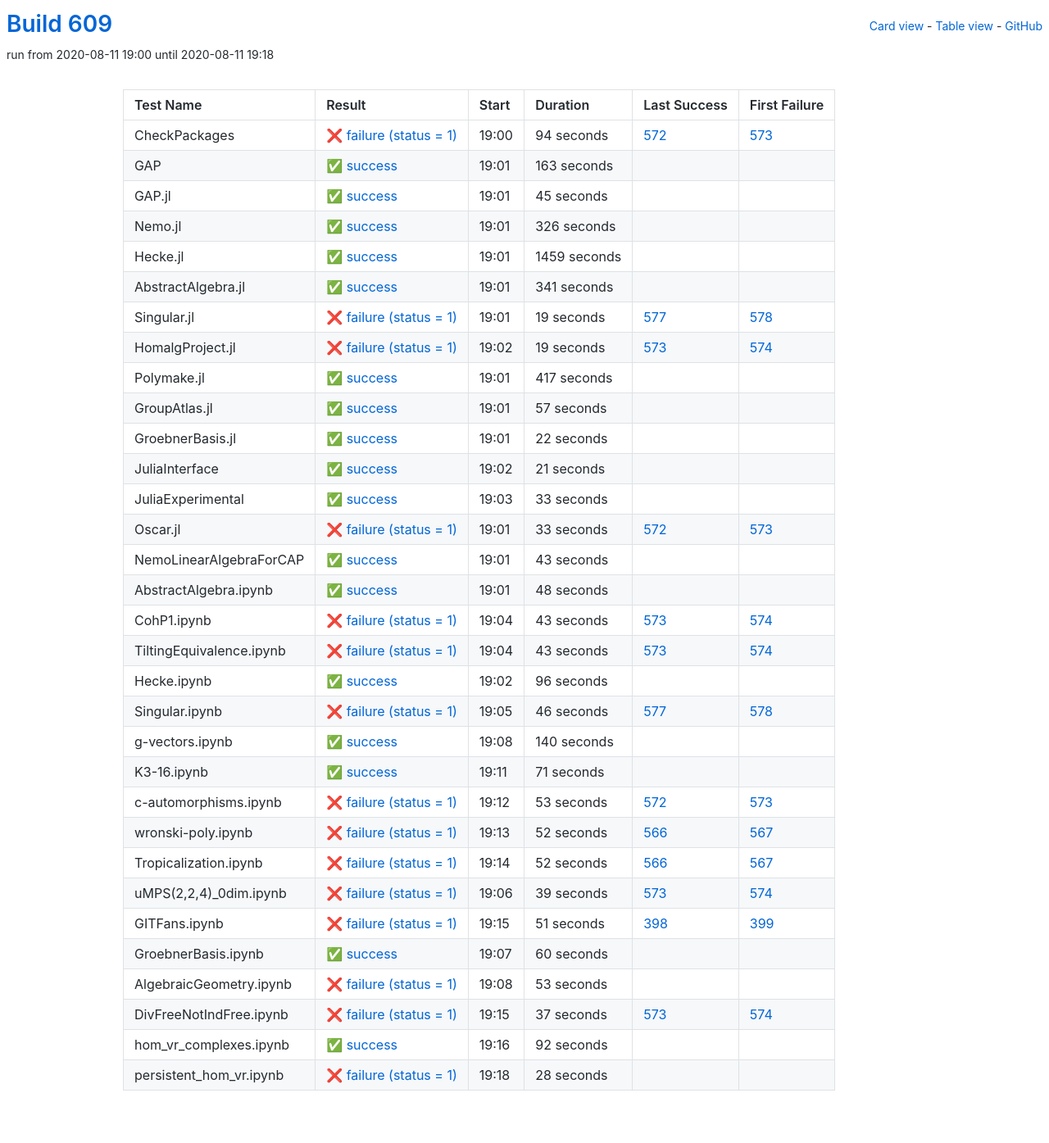
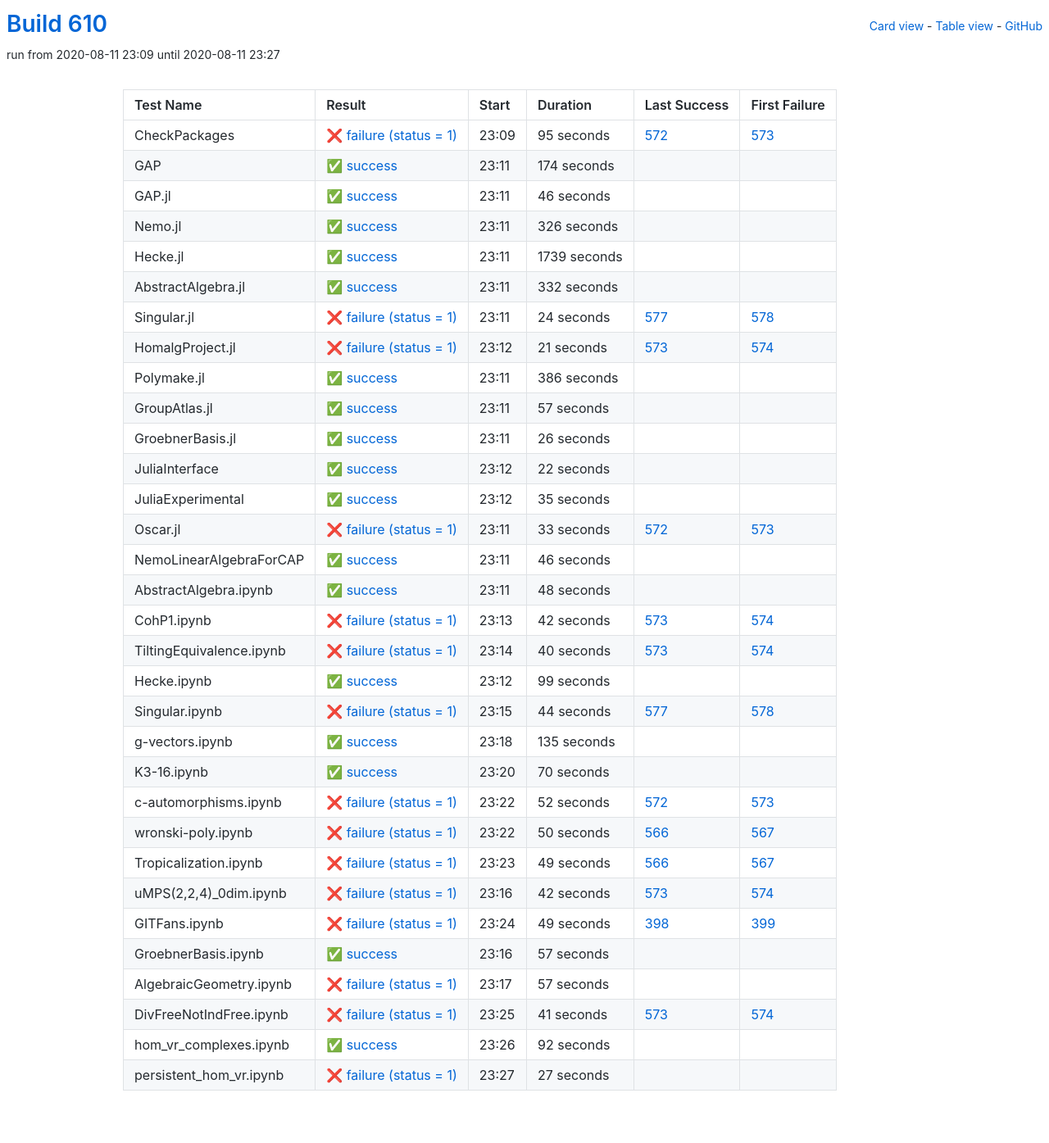
Before and after one commit to oscar-system/oscar-ci-status-stable, a Jekyll site: the page built from table.html, in a window 1280 px wide. Shown: the whole page at 82% size. Built offline with Jekyll 4.4.1, drawn with Linux system fonts in a browser that asks for light colours.

Commit message:
Build #610

```diff
--- a/_data/ci.yml
+++ b/_data/ci.yml
@@ -1,6 +1,6 @@
 ---
-build: 609
-build_url: https://oscarci.mathematik.uni-kl.de/job/oscar-stable/609/
+build: 610
+build_url: https://oscarci.mathematik.uni-kl.de/job/oscar-stable/610/
 job: oscar-stable
 organization: oscar-system
 repo: oscar-ci-status-stable
@@ -8,44 +8,44 @@ repourl: https://github.com/oscar-system/oscar-ci-status-stable
 tests:
 - name: CheckPackages
   id: checkpackages
-  log: https://oscarci.mathematik.uni-kl.de/job/oscar-stable/609/artifact/logs/build-609/CheckPackages.log
-  start: 2020-08-11 19:00
+  log: https://oscarci.mathematik.uni-kl.de/job/oscar-stable/610/artifact/logs/build-610/CheckPackages.log
+  start: 2020-08-11 23:09
   success: false
   exitcode: 1
   status: failure
-  duration: 94
+  duration: 95
   last_success: 572
   last_success_url: https://oscarci.mathematik.uni-kl.de/job/oscar-stable/572/
   first_failure: 573
   first_failure_url: https://oscarci.mathematik.uni-kl.de/job/oscar-stable/573/
 - name: GAP
   id: gap
-  log: https://oscarci.mathematik.uni-kl.de/job/oscar-stable/609/artifact/logs/build-609/GAP.log
-  start: 2020-08-11 19:01
+  log: https://oscarci.mathematik.uni-kl.de/job/oscar-stable/610/artifact/logs/build-610/GAP.log
+  start: 2020-08-11 23:11
   success: true
   exitcode: 0
   status: success
-  duration: 163
+  duration: 174
   last_success: false
   last_success_url:
   first_failure: false
   first_failure_url:
 - name: GAP.jl
   id: gap-jl
-  log: https://oscarci.mathematik.uni-kl.de/job/oscar-stable/609/artifact/logs/build-609/GAP.jl.log
-  start: 2020-08-11 19:01
+  log: https://oscarci.mathematik.uni-kl.de/job/oscar-stable/610/artifact/logs/build-610/GAP.jl.log
+  start: 2020-08-11 23:11
   success: true
   exitcode: 0
   status: success
-  duration: 45
+  duration: 46
   last_success: false
   last_success_url:
   first_failure: false
   first_failure_url:
 - name: Nemo.jl
   id: nemo-jl
-  log: https://oscarci.mathematik.uni-kl.de/job/oscar-stable/609/artifact/logs/build-609/Nemo.jl.log
-  start: 2020-08-11 19:01
+  log: https://oscarci.mathematik.uni-kl.de/job/oscar-stable/610/artifact/logs/build-610/Nemo.jl.log
+  start: 2020-08-11 23:11
   success: true
   exitcode: 0
   status: success
@@ -56,68 +56,68 @@ tests:
   first_failure_url:
 - name: Hecke.jl
   id: hecke-jl
-  log: https://oscarci.mathematik.uni-kl.de/job/oscar-stable/609/artifact/logs/build-609/Hecke.jl.log
-  start: 2020-08-11 19:01
+  log: https://oscarci.mathematik.uni-kl.de/job/oscar-stable/610/artifact/logs/build-610/Hecke.jl.log
+  start: 2020-08-11 23:11
   success: true
   exitcode: 0
   status: success
-  duration: 1459
+  duration: 1739
   last_success: false
   last_success_url:
   first_failure: false
   first_failure_url:
 - name: AbstractAlgebra.jl
   id: abstractalgebra-jl
-  log: https://oscarci.mathematik.uni-kl.de/job/oscar-stable/609/artifact/logs/build-609/AbstractAlgebra.jl.log
-  start: 2020-08-11 19:01
+  log: https://oscarci.mathematik.uni-kl.de/job/oscar-stable/610/artifact/logs/build-610/AbstractAlgebra.jl.log
+  start: 2020-08-11 23:11
   success: true
   exitcode: 0
   status: success
-  duration: 341
+  duration: 332
   last_success: false
   last_success_url:
   first_failure: false
   first_failure_url:
 - name: Singular.jl
   id: singular-jl
-  log: https://oscarci.mathematik.uni-kl.de/job/oscar-stable/609/artifact/logs/build-609/Singular.jl.log
-  start: 2020-08-11 19:01
+  log: https://oscarci.mathematik.uni-kl.de/job/oscar-stable/610/artifact/logs/build-610/Singular.jl.log
+  start: 2020-08-11 23:11
   success: false
   exitcode: 1
   status: failure
-  duration: 19
+  duration: 24
   last_success: 577
   last_success_url: https://oscarci.mathematik.uni-kl.de/job/oscar-stable/577/
   first_failure: 578
   first_failure_url: https://oscarci.mathematik.uni-kl.de/job/oscar-stable/578/
 - name: HomalgProject.jl
   id: homalgproject-jl
-  log: https://oscarci.mathematik.uni-kl.de/job/oscar-stable/609/artifact/logs/build-609/HomalgProject.jl.log
-  start: 2020-08-11 19:02
+  log: https://oscarci.mathematik.uni-kl.de/job/oscar-stable/610/artifact/logs/build-610/HomalgProject.jl.log
+  start: 2020-08-11 23:12
   success: false
   exitcode: 1
   status: failure
-  duration: 19
+  duration: 21
   last_success: 573
   last_success_url: https://oscarci.mathematik.uni-kl.de/job/oscar-stable/573/
   first_failure: 574
   first_failure_url: https://oscarci.mathematik.uni-kl.de/job/oscar-stable/574/
 - name: Polymake.jl
   id: polymake-jl
-  log: https://oscarci.mathematik.uni-kl.de/job/oscar-stable/609/artifact/logs/build-609/Polymake.jl.log
-  start: 2020-08-11 19:01
+  log: https://oscarci.mathematik.uni-kl.de/job/oscar-stable/610/artifact/logs/build-610/Polymake.jl.log
+  start: 2020-08-11 23:11
   success: true
   exitcode: 0
   status: success
-  duration: 417
+  duration: 386
   last_success: false
   last_success_url:
   first_failure: false
   first_failure_url:
 - name: GroupAtlas.jl
   id: groupatlas-jl
-  log: https://oscarci.mathematik.uni-kl.de/job/oscar-stable/609/artifact/logs/build-609/GroupAtlas.jl.log
-  start: 2020-08-11 19:01
+  log: https://oscarci.mathematik.uni-kl.de/job/oscar-stable/610/artifact/logs/build-610/GroupAtlas.jl.log
+  start: 2020-08-11 23:11
   success: true
   exitcode: 0
   status: success
@@ -128,8 +128,20 @@ tests:
   first_failure_url:
 - name: GroebnerBasis.jl
   id: groebnerbasis-jl
-  log: https://oscarci.mathematik.uni-kl.de/job/oscar-stable/609/artifact/logs/build-609/GroebnerBasis.jl.log
-  start: 2020-08-11 19:01
+  log: https://oscarci.mathematik.uni-kl.de/job/oscar-stable/610/artifact/logs/build-610/GroebnerBasis.jl.log
+  start: 2020-08-11 23:11
+  success: true
+  exitcode: 0
+  status: success
+  duration: 26
+  last_success: false
+  last_success_url:
+  first_failure: false
+  first_failure_url:
+- name: JuliaInterface
+  id: juliainterface
+  log: https://oscarci.mathematik.uni-kl.de/job/oscar-stable/610/artifact/logs/build-610/JuliaInterface.log
+  start: 2020-08-11 23:12
   success: true
   exitcode: 0
   status: success
@@ -138,34 +150,22 @@ tests:
   last_success_url:
   first_failure: false
   first_failure_url:
-- name: JuliaInterface
-  id: juliainterface
-  log: https://oscarci.mathematik.uni-kl.de/job/oscar-stable/609/artifact/logs/build-609/JuliaInterface.log
-  start: 2020-08-11 19:02
+- name: JuliaExperimental
+  id: juliaexperimental
+  log: https://oscarci.mathematik.uni-kl.de/job/oscar-stable/610/artifact/logs/build-610/JuliaExperimental.log
+  start: 2020-08-11 23:12
   success: true
   exitcode: 0
   status: success
-  duration: 21
-  last_success: false
-  last_success_url:
-  first_failure: false
-  first_failure_url:
-- name: JuliaExperimental
-  id: juliaexperimental
-  log: https://oscarci.mathematik.uni-kl.de/job/oscar-stable/609/artifact/logs/build-609/JuliaExperimental.log
-  start: 2020-08-11 19:03
-  success: true
-  exitcode: 0
-  status: success
-  duration: 33
+  duration: 35
   last_success: false
   last_success_url:
   first_failure: false
   first_failure_url:
 - name: Oscar.jl
   id: oscar-jl
-  log: https://oscarci.mathematik.uni-kl.de/job/oscar-stable/609/artifact/logs/build-609/Oscar.jl.log
-  start: 2020-08-11 19:01
+  log: https://oscarci.mathematik.uni-kl.de/job/oscar-stable/610/artifact/logs/build-610/Oscar.jl.log
+  start: 2020-08-11 23:11
   success: false
   exitcode: 1
   status: failure
@@ -176,20 +176,20 @@ tests:
   first_failure_url: https://oscarci.mathematik.uni-kl.de/job/oscar-stable/573/
 - name: NemoLinearAlgebraForCAP
   id: nemolinearalgebraforcap
-  log: https://oscarci.mathematik.uni-kl.de/job/oscar-stable/609/artifact/logs/build-609/NemoLinearAlgebraForCAP.log
-  start: 2020-08-11 19:01
+  log: https://oscarci.mathematik.uni-kl.de/job/oscar-stable/610/artifact/logs/build-610/NemoLinearAlgebraForCAP.log
+  start: 2020-08-11 23:11
   success: true
   exitcode: 0
   status: success
-  duration: 43
+  duration: 46
   last_success: false
   last_success_url:
   first_failure: false
   first_failure_url:
 - name: AbstractAlgebra.ipynb
   id: abstractalgebra-ipynb
-  log: https://oscarci.mathematik.uni-kl.de/job/oscar-stable/609/artifact/logs/build-609/AbstractAlgebra.ipynb.log
-  start: 2020-08-11 19:01
+  log: https://oscarci.mathematik.uni-kl.de/job/oscar-stable/610/artifact/logs/build-610/AbstractAlgebra.ipynb.log
+  start: 2020-08-11 23:11
   success: true
   exitcode: 0
   status: success
@@ -200,176 +200,176 @@ tests:
   first_failure_url:
 - name: CohP1.ipynb
   id: cohp1-ipynb
-  log: https://oscarci.mathematik.uni-kl.de/job/oscar-stable/609/artifact/logs/build-609/CohP1.ipynb.log
-  start: 2020-08-11 19:04
+  log: https://oscarci.mathematik.uni-kl.de/job/oscar-stable/610/artifact/logs/build-610/CohP1.ipynb.log
+  start: 2020-08-11 23:13
   success: false
   exitcode: 1
   status: failure
-  duration: 43
+  duration: 42
   last_success: 573
   last_success_url: https://oscarci.mathematik.uni-kl.de/job/oscar-stable/573/
   first_failure: 574
   first_failure_url: https://oscarci.mathematik.uni-kl.de/job/oscar-stable/574/
 - name: TiltingEquivalence.ipynb
   id: tiltingequivalence-ipynb
-  log: https://oscarci.mathematik.uni-kl.de/job/oscar-stable/609/artifact/logs/build-609/TiltingEquivalence.ipynb.log
-  start: 2020-08-11 19:04
+  log: https://oscarci.mathematik.uni-kl.de/job/oscar-stable/610/artifact/logs/build-610/TiltingEquivalence.ipynb.log
+  start: 2020-08-11 23:14
   success: false
   exitcode: 1
   status: failure
-  duration: 43
+  duration: 40
   last_success: 573
   last_success_url: https://oscarci.mathematik.uni-kl.de/job/oscar-stable/573/
   first_failure: 574
   first_failure_url: https://oscarci.mathematik.uni-kl.de/job/oscar-stable/574/
 - name: Hecke.ipynb
   id: hecke-ipynb
-  log: https://oscarci.mathematik.uni-kl.de/job/oscar-stable/609/artifact/logs/build-609/Hecke.ipynb.log
-  start: 2020-08-11 19:02
+  log: https://oscarci.mathematik.uni-kl.de/job/oscar-stable/610/artifact/logs/build-610/Hecke.ipynb.log
+  start: 2020-08-11 23:12
   success: true
   exitcode: 0
   status: success
-  duration: 96
+  duration: 99
   last_success: false
   last_success_url:
   first_failure: false
   first_failure_url:
 - name: Singular.ipynb
   id: singular-ipynb
-  log: https://oscarci.mathematik.uni-kl.de/job/oscar-stable/609/artifact/logs/build-609/Singular.ipynb.log
-  start: 2020-08-11 19:05
+  log: https://oscarci.mathematik.uni-kl.de/job/oscar-stable/610/artifact/logs/build-610/Singular.ipynb.log
+  start: 2020-08-11 23:15
   success: false
   exitcode: 1
   status: failure
-  duration: 46
+  duration: 44
   last_success: 577
   last_success_url: https://oscarci.mathematik.uni-kl.de/job/oscar-stable/577/
   first_failure: 578
   first_failure_url: https://oscarci.mathematik.uni-kl.de/job/oscar-stable/578/
 - name: g-vectors.ipynb
   id: g-vectors-ipynb
-  log: https://oscarci.mathematik.uni-kl.de/job/oscar-stable/609/artifact/logs/build-609/g-vectors.ipynb.log
-  start: 2020-08-11 19:08
+  log: https://oscarci.mathematik.uni-kl.de/job/oscar-stable/610/artifact/logs/build-610/g-vectors.ipynb.log
+  start: 2020-08-11 23:18
   success: true
   exitcode: 0
   status: success
-  duration: 140
+  duration: 135
   last_success: false
   last_success_url:
   first_failure: false
   first_failure_url:
 - name: K3-16.ipynb
   id: k3-16-ipynb
-  log: https://oscarci.mathematik.uni-kl.de/job/oscar-stable/609/artifact/logs/build-609/K3-16.ipynb.log
-  start: 2020-08-11 19:11
+  log: https://oscarci.mathematik.uni-kl.de/job/oscar-stable/610/artifact/logs/build-610/K3-16.ipynb.log
+  start: 2020-08-11 23:20
   success: true
   exitcode: 0
   status: success
-  duration: 71
+  duration: 70
   last_success: false
   last_success_url:
   first_failure: false
   first_failure_url:
 - name: c-automorphisms.ipynb
   id: c-automorphisms-ipynb
-  log: https://oscarci.mathematik.uni-kl.de/job/oscar-stable/609/artifact/logs/build-609/c-automorphisms.ipynb.log
-  start: 2020-08-11 19:12
+  log: https://oscarci.mathematik.uni-kl.de/job/oscar-stable/610/artifact/logs/build-610/c-automorphisms.ipynb.log
+  start: 2020-08-11 23:22
   success: false
   exitcode: 1
   status: failure
-  duration: 53
+  duration: 52
   last_success: 572
   last_success_url: https://oscarci.mathematik.uni-kl.de/job/oscar-stable/572/
   first_failure: 573
   first_failure_url: https://oscarci.mathematik.uni-kl.de/job/oscar-stable/573/
 - name: wronski-poly.ipynb
   id: wronski-poly-ipynb
-  log: https://oscarci.mathematik.uni-kl.de/job/oscar-stable/609/artifact/logs/build-609/wronski-poly.ipynb.log
-  start: 2020-08-11 19:13
+  log: https://oscarci.mathematik.uni-kl.de/job/oscar-stable/610/artifact/logs/build-610/wronski-poly.ipynb.log
+  start: 2020-08-11 23:22
   success: false
   exitcode: 1
   status: failure
-  duration: 52
+  duration: 50
   last_success: 566
   last_success_url: https://oscarci.mathematik.uni-kl.de/job/oscar-stable/566/
   first_failure: 567
   first_failure_url: https://oscarci.mathematik.uni-kl.de/job/oscar-stable/567/
 - name: Tropicalization.ipynb
   id: tropicalization-ipynb
-  log: https://oscarci.mathematik.uni-kl.de/job/oscar-stable/609/artifact/logs/build-609/Tropicalization.ipynb.log
-  start: 2020-08-11 19:14
+  log: https://oscarci.mathematik.uni-kl.de/job/oscar-stable/610/artifact/logs/build-610/Tropicalization.ipynb.log
+  start: 2020-08-11 23:23
   success: false
   exitcode: 1
   status: failure
-  duration: 52
+  duration: 49
   last_success: 566
   last_success_url: https://oscarci.mathematik.uni-kl.de/job/oscar-stable/566/
   first_failure: 567
   first_failure_url: https://oscarci.mathematik.uni-kl.de/job/oscar-stable/567/
 - name: uMPS(2,2,4)_0dim.ipynb
   id: umps-2-2-4-0dim-ipynb
-  log: https://oscarci.mathematik.uni-kl.de/job/oscar-stable/609/artifact/logs/build-609/uMPS-2-2-4-_0dim.ipynb.log
-  start: 2020-08-11 19:06
+  log: https://oscarci.mathematik.uni-kl.de/job/oscar-stable/610/artifact/logs/build-610/uMPS-2-2-4-_0dim.ipynb.log
+  start: 2020-08-11 23:16
   success: false
   exitcode: 1
   status: failure
-  duration: 39
+  duration: 42
   last_success: 573
   last_success_url: https://oscarci.mathematik.uni-kl.de/job/oscar-stable/573/
   first_failure: 574
   first_failure_url: https://oscarci.mathematik.uni-kl.de/job/oscar-stable/574/
 - name: GITFans.ipynb
   id: gitfans-ipynb
-  log: https://oscarci.mathematik.uni-kl.de/job/oscar-stable/609/artifact/logs/build-609/GITFans.ipynb.log
-  start: 2020-08-11 19:15
+  log: https://oscarci.mathematik.uni-kl.de/job/oscar-stable/610/artifact/logs/build-610/GITFans.ipynb.log
+  start: 2020-08-11 23:24
   success: false
   exitcode: 1
   status: failure
-  duration: 51
+  duration: 49
   last_success: 398
   last_success_url: https://oscarci.mathematik.uni-kl.de/job/oscar-stable/398/
   first_failure: 399
   first_failure_url: https://oscarci.mathematik.uni-kl.de/job/oscar-stable/399/
 - name: GroebnerBasis.ipynb
   id: groebnerbasis-ipynb
-  log: https://oscarci.mathematik.uni-kl.de/job/oscar-stable/609/artifact/logs/build-609/GroebnerBasis.ipynb.log
-  start: 2020-08-11 19:07
+  log: https://oscarci.mathematik.uni-kl.de/job/oscar-stable/610/artifact/logs/build-610/GroebnerBasis.ipynb.log
+  start: 2020-08-11 23:16
   success: true
   exitcode: 0
   status: success
-  duration: 60
+  duration: 57
   last_success: false
   last_success_url:
   first_failure: false
   first_failure_url:
 - name: AlgebraicGeometry.ipynb
   id: algebraicgeometry-ipynb
-  log: https://oscarci.mathematik.uni-kl.de/job/oscar-stable/609/artifact/logs/build-609/AlgebraicGeometry.ipynb.log
-  start: 2020-08-11 19:08
+  log: https://oscarci.mathematik.uni-kl.de/job/oscar-stable/610/artifact/logs/build-610/AlgebraicGeometry.ipynb.log
+  start: 2020-08-11 23:17
   success: false
   exitcode: 1
   status: failure
-  duration: 53
+  duration: 57
   last_success: false
   last_success_url:
   first_failure: false
   first_failure_url:
 - name: DivFreeNotIndFree.ipynb
   id: divfreenotindfree-ipynb
-  log: https://oscarci.mathematik.uni-kl.de/job/oscar-stable/609/artifact/logs/build-609/DivFreeNotIndFree.ipynb.log
-  start: 2020-08-11 19:15
+  log: https://oscarci.mathematik.uni-kl.de/job/oscar-stable/610/artifact/logs/build-610/DivFreeNotIndFree.ipynb.log
+  start: 2020-08-11 23:25
   success: false
   exitcode: 1
   status: failure
-  duration: 37
+  duration: 41
   last_success: 573
   last_success_url: https://oscarci.mathematik.uni-kl.de/job/oscar-stable/573/
   first_failure: 574
   first_failure_url: https://oscarci.mathematik.uni-kl.de/job/oscar-stable/574/
 - name: hom_vr_complexes.ipynb
   id: hom-vr-complexes-ipynb
-  log: https://oscarci.mathematik.uni-kl.de/job/oscar-stable/609/artifact/logs/build-609/hom_vr_complexes.ipynb.log
-  start: 2020-08-11 19:16
+  log: https://oscarci.mathematik.uni-kl.de/job/oscar-stable/610/artifact/logs/build-610/hom_vr_complexes.ipynb.log
+  start: 2020-08-11 23:26
   success: true
   exitcode: 0
   status: success
@@ -380,12 +380,12 @@ tests:
   first_failure_url:
 - name: persistent_hom_vr.ipynb
   id: persistent-hom-vr-ipynb
-  log: https://oscarci.mathematik.uni-kl.de/job/oscar-stable/609/artifact/logs/build-609/persistent_hom_vr.ipynb.log
-  start: 2020-08-11 19:18
+  log: https://oscarci.mathematik.uni-kl.de/job/oscar-stable/610/artifact/logs/build-610/persistent_hom_vr.ipynb.log
+  start: 2020-08-11 23:27
   success: false
   exitcode: 1
   status: failure
-  duration: 28
+  duration: 27
   last_success: false
   last_success_url:
   first_failure: false
```
Also changed, not shown: README.md.
